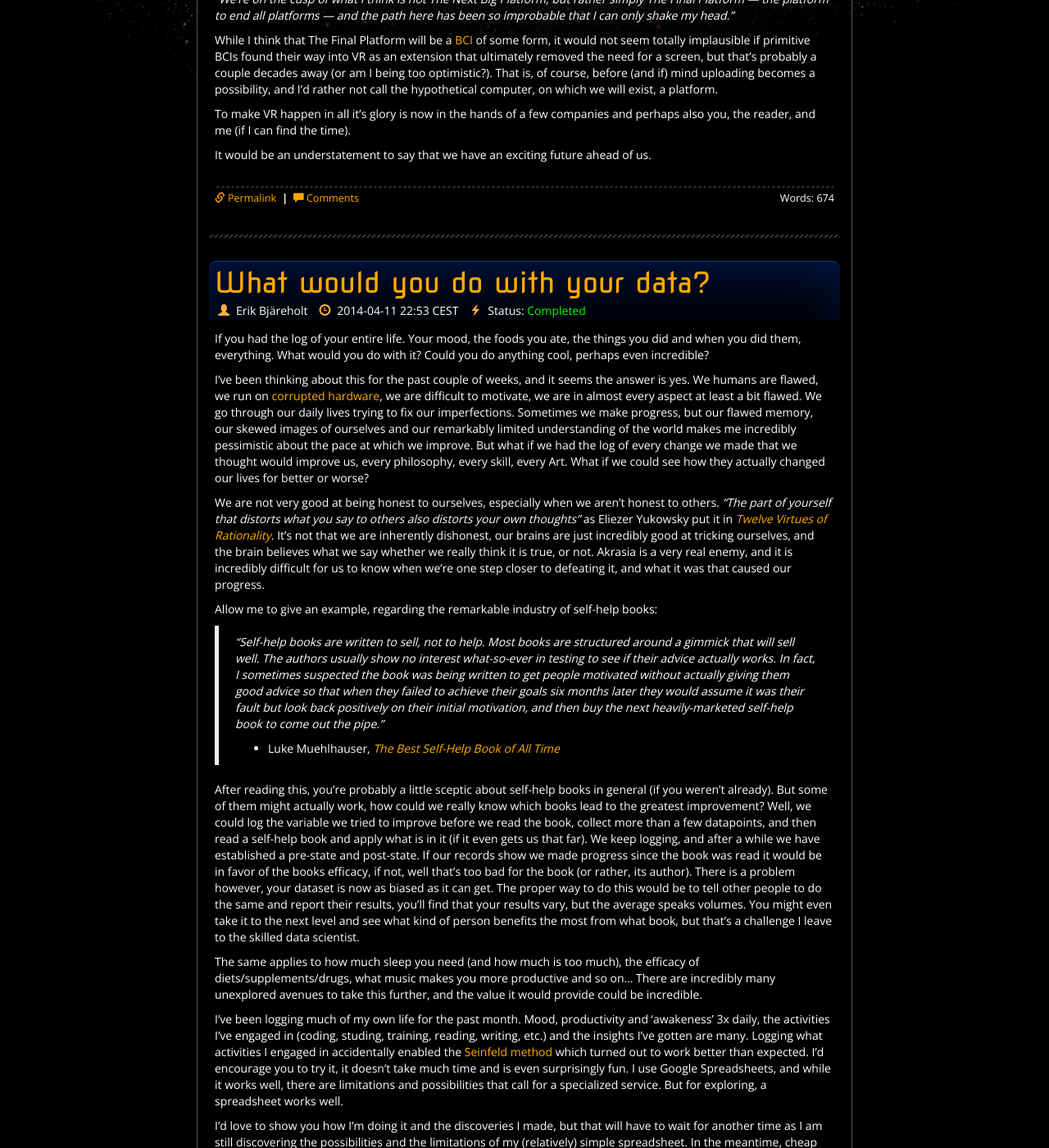
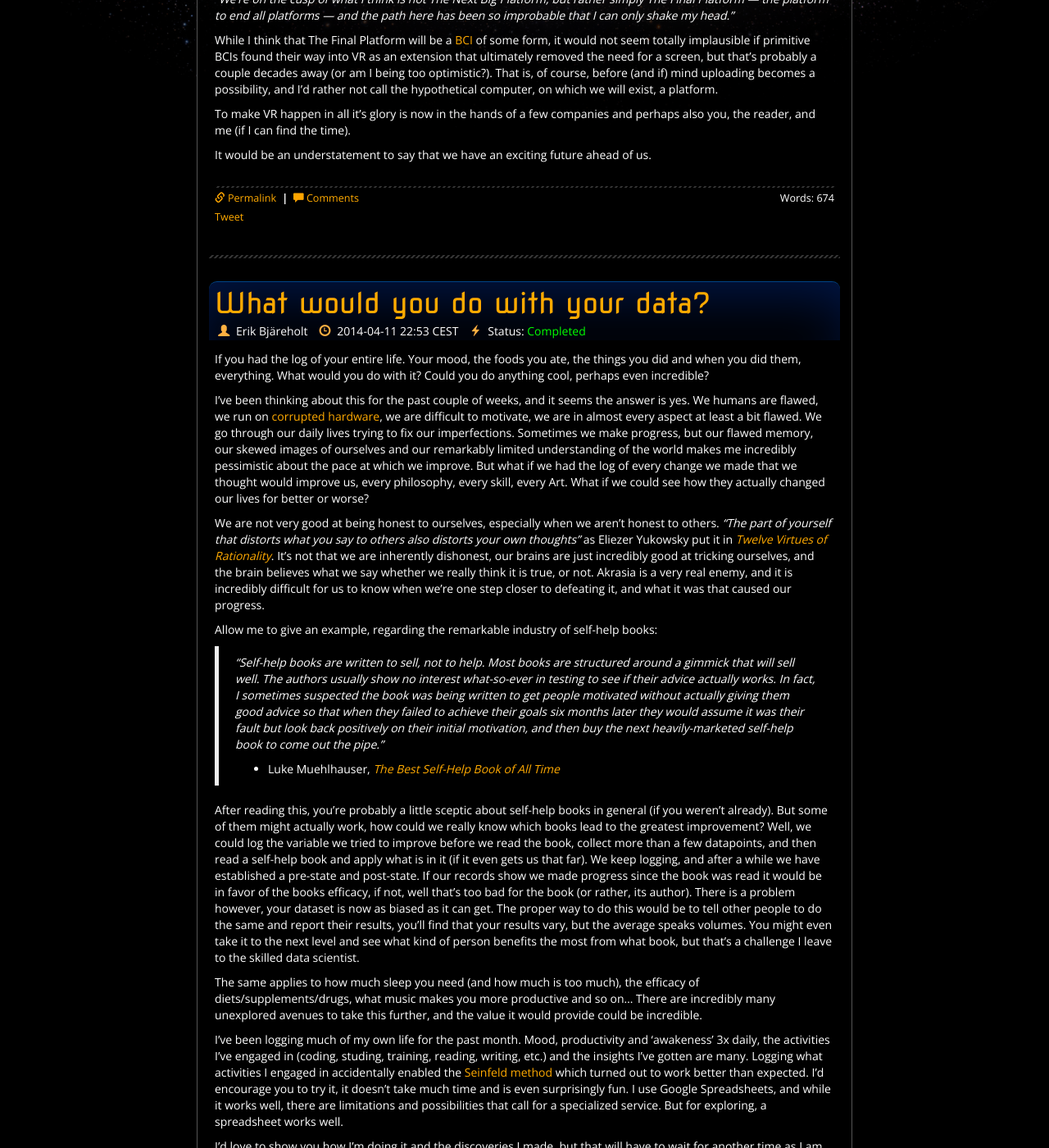
Before and after one commit to ErikBjare/ErikBjare.github.io, a Jekyll site: the page built from blog/index.html, in a window 1280 px wide and 1400 px high, scrolled down 806 px. Shown: the whole window at 82% size. Built offline with Jekyll 4.4.1, drawn with Linux system fonts in a browser that asks for light colours; nearby versions of some CDN libraries; Markdown is read by kramdown in place of the engine named in the settings; comment, search, counter and statistics services are not loaded.

Commit message:
Added reddit button and fixed the alignment of all social bttons

```diff
--- a/_includes/post.html
+++ b/_includes/post.html
@@ -61,30 +61,8 @@
       <div style="float: right">
           Words: {{ include.content | split: ' ' | size }}
       </div>
-        {% if include.fullpage %}
-        <div style="margin-top: 10px;">
-            <!-- Social buttons -->
-            <div class="fb-like" style="float: left; margin-right: 5px;" data-text="{{ page.title }}" data-href="{{ page.url }}" data-layout="button" data-action="like" data-show-faces="false" data-share="false"></div>
-                <div id="fb-root"></div>
-                <script>(function(d, s, id) {
-                  var js, fjs = d.getElementsByTagName(s)[0];
-                  if (d.getElementById(id)) return;
-                  js = d.createElement(s); js.id = id;
-                  js.src = "//connect.facebook.net/en_US/all.js#xfbml=1";
-                  fjs.parentNode.insertBefore(js, fjs);
-                }(document, 'script', 'facebook-jssdk'));</script>
-            <div class="g-plusone" style="float: left; margin-right: 10px;" data-text="{{ page.title }}" data-size="medium" data-count="none" data-href="{{ page.url }}"></div>
-                <script type="text/javascript">
-                  (function() {
-                     var po = document.createElement('script'); po.type = 'text/javascript'; po.async = true;
-                     po.src = 'https://apis.google.com/js/platform.js';
-                     var s = document.getElementsByTagName('script')[0]; s.parentNode.insertBefore(po, s);
-                  })();
-                </script>
-            <a href="https://twitter.com/share" class="twitter-share-button" data-url="{{ include.url }}" data-text="{{ page.title }}" data-via="ErikBjareholt" data-count="none">Tweet</a>
-                <script>!function(d,s,id){var js,fjs=d.getElementsByTagName(s)[0],p=/^http:/.test(d.location)?'http':'https';if(!d.getElementById(id)){js=d.createElement(s);js.id=id;js.src=p+'://platform.twitter.com/widgets.js';fjs.parentNode.insertBefore(js,fjs);}}(document, 'script', 'twitter-wjs');</script>
-        </div>
-        {% endif %}
+
+      {% include social-buttons.html page=page %}
     </div>
 
     {% if include.fullpage %}
--- /dev/null
+++ b/_includes/social-buttons.html
@@ -0,0 +1,41 @@
+<div style="padding-top: 5px; height: 25px;">
+  <!-- Social buttons -->
+  <div id="fb-root"></div>
+  <div class="social-button">
+    <div class="fb-like" data-text="{{ page.title }}" data-href="{{ page.url }}" data-layout="button" data-action="like" data-show-faces="false" data-share="false"></div>
+    <script>(function(d, s, id) {
+      var js, fjs = d.getElementsByTagName(s)[0];
+      if (d.getElementById(id)) return;
+        js = d.createElement(s); js.id = id;
+        js.src = "//connect.facebook.net/en_US/all.js#xfbml=1";
+        fjs.parentNode.insertBefore(js, fjs);
+      }(document, 'script', 'facebook-jssdk'));
+    </script>
+  </div>
+
+  <div class="social-button">
+    <div class="g-plusone" data-text="{{ page.title }}" data-size="medium" data-count="none" data-href="{{ page.url }}"></div>
+    <script type="text/javascript">
+      (function() {
+         var po = document.createElement('script'); po.type = 'text/javascript'; po.async = true;
+         po.src = 'https://apis.google.com/js/platform.js';
+         var s = document.getElementsByTagName('script')[0]; s.parentNode.insertBefore(po, s);
+      })();
+    </script>
+  </div>
+
+  <div class="social-button">
+    <a href="https://twitter.com/share" class="twitter-share-button" data-url="{{ page.url }}" data-text="{{ page.title }}" data-via="ErikBjareholt" data-count="none">Tweet</a>
+    <script>!function(d,s,id){var js,fjs=d.getElementsByTagName(s)[0],p=/^http:/.test(d.location)?'http':'https';if(!d.getElementById(id)){js=d.createElement(s);js.id=id;js.src=p+'://platform.twitter.com/widgets.js';fjs.parentNode.insertBefore(js,fjs);}}(document, 'script', 'twitter-wjs');</script>
+  </div>
+
+  <div class="social-button">
+    <script type="text/javascript">
+      reddit_url="{{ page.url }}";
+      reddit_title="{{ page.title }}";
+      reddit_newwindow='1';
+    </script>
+    <script type="text/javascript" src="http://www.reddit.com/static/button/button1.js">
+    </script>
+  </div>
+</div>
--- a/_sass/style.scss
+++ b/_sass/style.scss
@@ -163,6 +163,12 @@
 
     .footer {
       font-size: 0.9em;
+
+      .social-button {
+        float: left;
+        display: inline-block;
+        margin-right: 4px;
+      }
     }
 }
 
```
Also changed, not shown: css/style.css (+1 -1 lines). Lines whose indentation alone changed are shown as unchanged.
